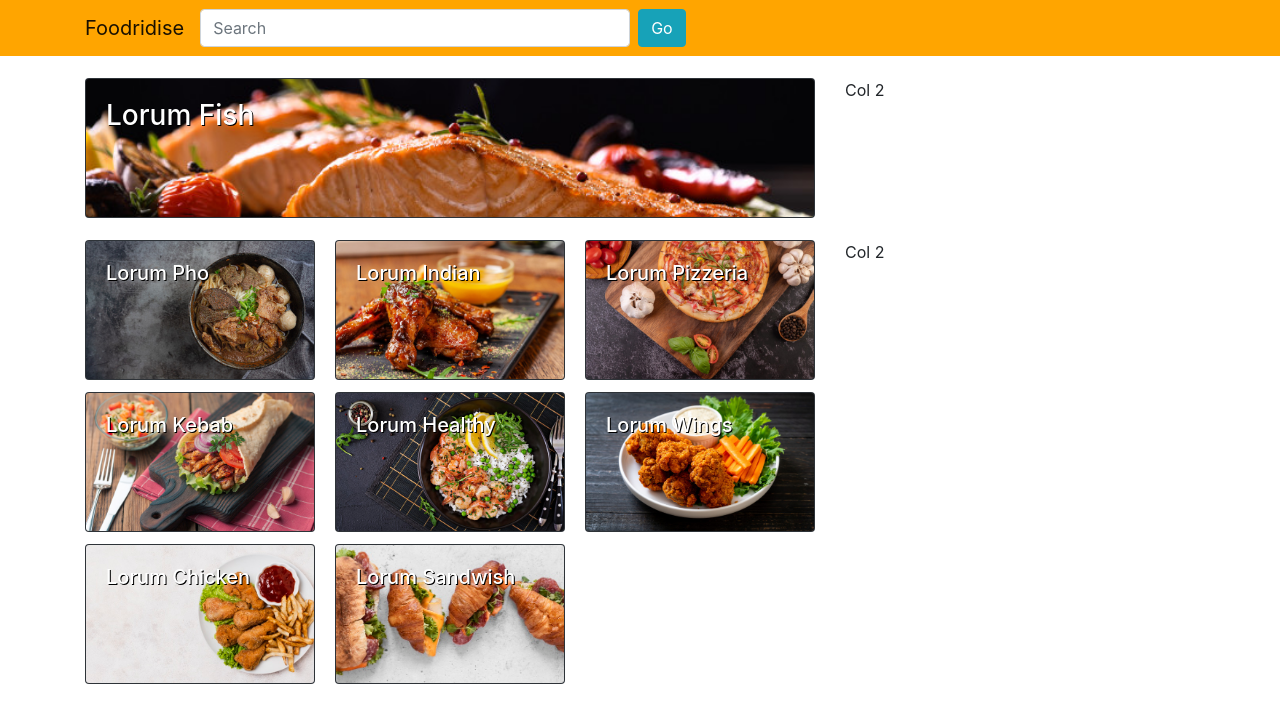
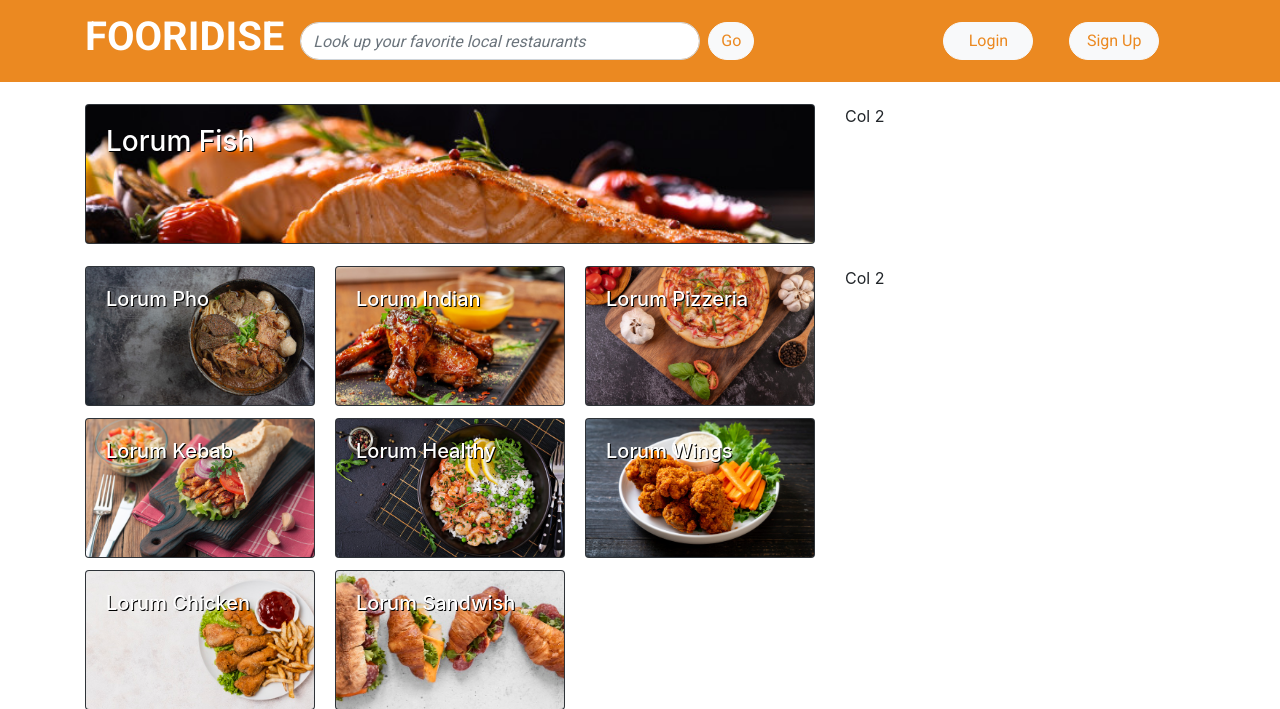
Before and after one commit to luisdiaz1997/CSC642_Project, a Flask app: page / in a window 1280 px wide. Shown: the top 709 px of the page. Run offline with Flask 2, Linux system fonts and the light colour scheme; some libraries are stand-ins or nearby versions.

Commit message:
navbar done

```diff
--- /dev/null
+++ b/static/css/navbar.css
@@ -0,0 +1,30 @@
+.navbar
+{
+  background-color: #EB8921;
+  font-family: 'Roboto', sans-serif;
+}
+.navbar h1{
+  -webkit-text-fill-color: white;
+  text-transform: uppercase;
+  font-weight: bold;
+
+}
+.navbar button, .navbar input{
+
+  border-radius: 100px;
+}
+.navbar button{
+  -webkit-text-fill-color: #EB8921;
+}
+
+/* For sign up login */
+.sign
+{
+  margin-right: 4%;
+  min-width: 90px;
+}
+.navbar input[type=search]
+{
+  width:400px;
+  font-style: italic;
+}
--- a/templates/home.html
+++ b/templates/home.html
@@ -40,7 +40,9 @@ Foodridise
 {% endblock %}
 
 {% block style %}
+
   <style type="text/css">
+
     .custom_row{
       margin-top: 2%
     }
@@ -53,8 +55,5 @@ Foodridise
     .card_style{
       text-shadow: 1px 1px black;
     }
-    .nav_search input[type=search]{width:430px;}
-    .navbar{ background-color: orange}
-
   </style>
 {% endblock %}
--- a/templates/navbar.html
+++ b/templates/navbar.html
@@ -1,23 +1,21 @@
 <nav class="navbar navbar-expand-lg navbar-light">
   <div class="container">
-    <a class="navbar-brand" href="#">Foodridise</a>
+    <a class="navbar-brand" href="#"><h1>Fooridise</h1></a>
     <button class="navbar-toggler" type="button" data-toggle="collapse" data-target="#navbarSupportedContent" aria-controls="navbarSupportedContent" aria-expanded="false" aria-label="Toggle navigation">
       <span class="navbar-toggler-icon"></span>
     </button>
 
     <div class="collapse navbar-collapse" id="navbarSupportedContent">
       <div class="navbar-nav mr-auto">
-        <form class="form-inline my-2 my-lg-0 nav_search" >
-          <input class="form-control mr-sm-2" type="search" placeholder="Search" aria-label="Search">
-          <button class="btn btn-info my-2 my-sm-0" type="submit">Go</button>
+        <form class="form-inline my-2 my-lg-0" >
+          <input class="form-control mr-sm-2" type="search" placeholder="Look up your favorite local restaurants" aria-label="Search">
+          <button class="btn btn-light my-2 my-sm-0" type="submit">Go</button>
         </form>
       </div>
 
+      <button class="btn btn-light sign" type="submit">Login</button>
+      <button class="btn btn-light sign" type="submit">Sign Up</button>
 
-      <!-- <form class="form-inline my-2 my-lg-0">
-        <input class="form-control mr-sm-2" type="search" placeholder="Search" aria-label="Search">
-        <button class="btn btn-outline-success my-2 my-sm-0" type="submit">Search</button>
-      </form> -->
     </div>
   </div>
 </nav>
--- a/templates/template.html
+++ b/templates/template.html
@@ -2,7 +2,12 @@
 <html lang="en" dir="ltr">
   <head>
     <meta charset="utf-8">
+
+
     <link rel="stylesheet" href="https://stackpath.bootstrapcdn.com/bootstrap/4.5.0/css/bootstrap.min.css" integrity="sha384-9aIt2nRpC12Uk9gS9baDl411NQApFmC26EwAOH8WgZl5MYYxFfc+NcPb1dKGj7Sk" crossorigin="anonymous">
+    <link href="https://fonts.googleapis.com/css2?family=Roboto:wght@400;700&display=swap" rel="stylesheet">
+    <link href="{{url_for('static', filename='css/navbar.css')}}" rel="stylesheet">
+
     {% block style %} {% endblock %}
     <script src="https://code.jquery.com/jquery-3.5.1.slim.min.js" integrity="sha384-DfXdz2htPH0lsSSs5nCTpuj/zy4C+OGpamoFVy38MVBnE+IbbVYUew+OrCXaRkfj" crossorigin="anonymous"></script>
     <script src="https://cdn.jsdelivr.net/npm/popper.js@1.16.0/dist/umd/popper.min.js" integrity="sha384-Q6E9RHvbIyZFJoft+2mJbHaEWldlvI9IOYy5n3zV9zzTtmI3UksdQRVvoxMfooAo" crossorigin="anonymous"></script>
```
